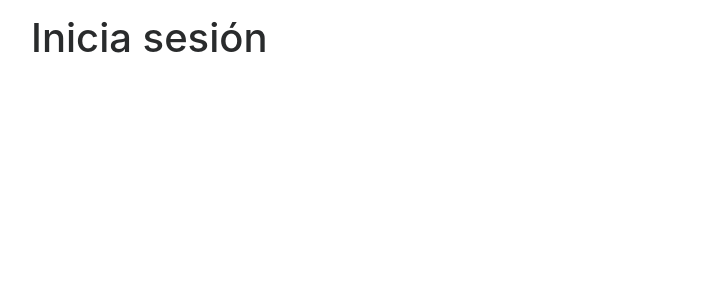
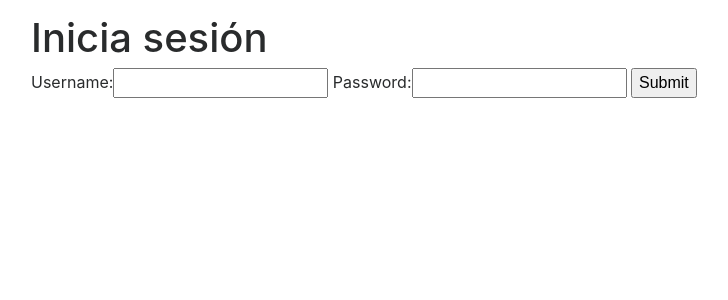
Before and after one commit to ramirouvalle/runi, a Django app: page /users/login/ in a window 1280 px wide. Shown: the part 56-356 px from the top of the page, without its empty margins (54-782 px from the left). Run offline with Django 3.2, Linux system fonts and the light colour scheme; some libraries are stand-ins or nearby versions.

Commit message:
Login form created

```diff
--- a/templates/users/login.html
+++ b/templates/users/login.html
@@ -2,4 +2,9 @@
 
 {% block content %}
 <h1>Inicia sesión</h1>
+<form action="{% url 'users:login' %}" method="post">
+    {% csrf_token %}
+    {{ form }}
+    <input type="submit" value="Submit" />
+</form>
 {% endblock content %}
--- /dev/null
+++ b/users/forms.py
@@ -0,0 +1,6 @@
+from django import forms
+
+
+class LoginForm(forms.Form):
+    username = forms.CharField(max_length=30)
+    password = forms.CharField(max_length=64, widget=forms.PasswordInput)
--- a/users/views.py
+++ b/users/views.py
@@ -1,5 +1,25 @@
+from django.contrib.auth import authenticate
 from django.shortcuts import render
+
+from .forms import LoginForm
 
 
 def login(request):
-    return render(request, 'users/login.html')
+
+    if request.method == 'POST':
+        print(request.POST)
+        form = LoginForm(request.POST)
+
+        if form.is_valid():
+            print('valid')
+            user = authenticate(username=request.POST['username'], password=request.POST['password'])
+            if user is not None:
+                print('user exists')
+            else:
+                print('user does not exists')
+        else:
+            print('invalid')
+    else:
+        form = LoginForm()
+
+    return render(request, 'users/login.html', {'form': form})
```
